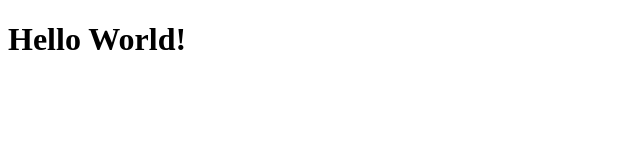
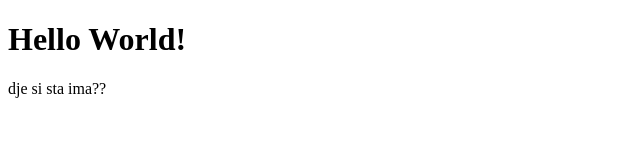
Before and after one commit to the-Scientist99/cv, a plain HTML site: page index.html in a window 1280 px wide. Shown: the whole page, without its empty margins (0-640 px from the left). Drawn offline with Linux system fonts and the light colour scheme.

Commit message:
Dodao nesto teksta

```diff
--- a/index.html
+++ b/index.html
@@ -8,5 +8,6 @@
 </head>
 <body>
   <h1>Hello World!</h1>
+  <p>dje si sta ima??</p>
 </body>
 </html>
```
